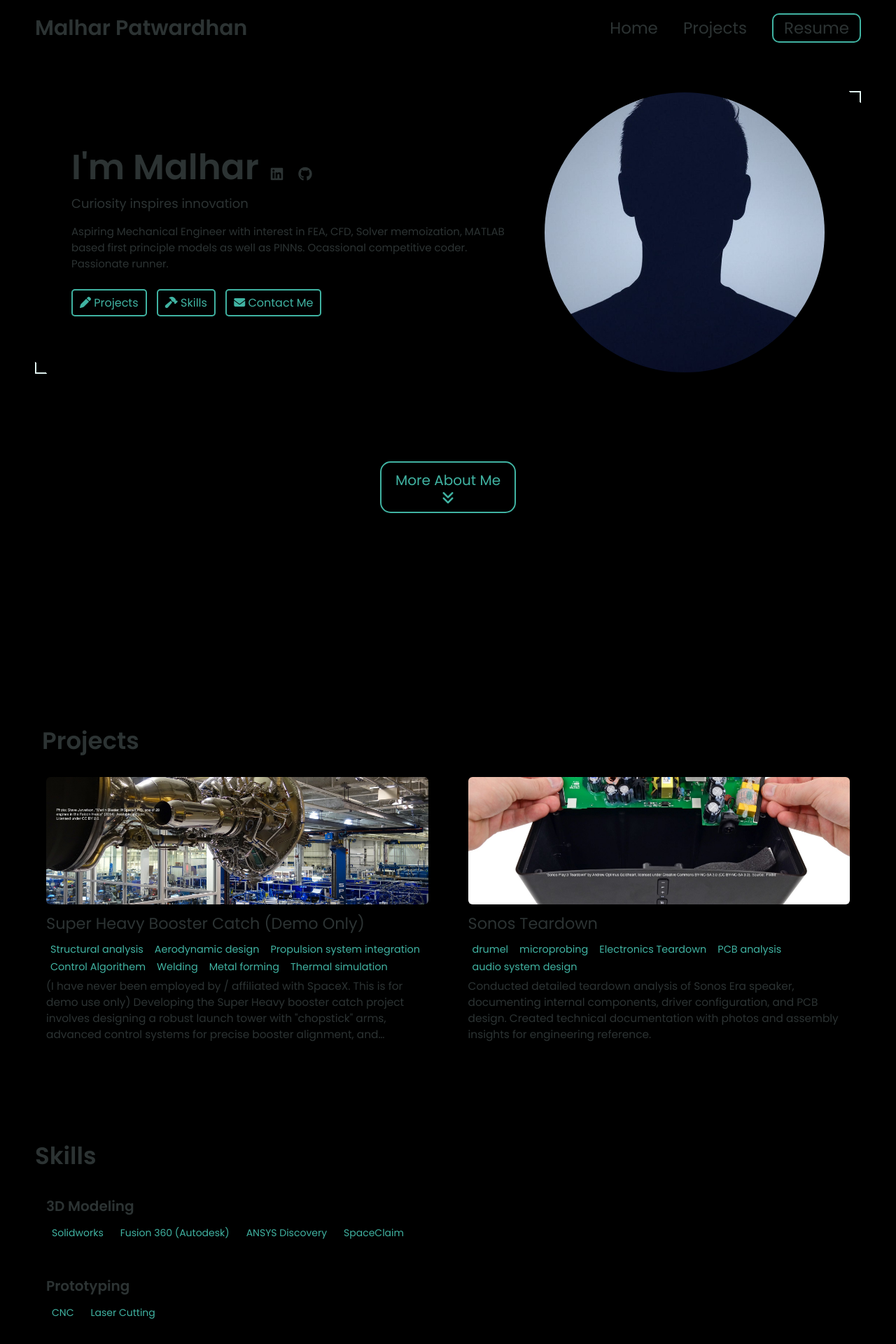
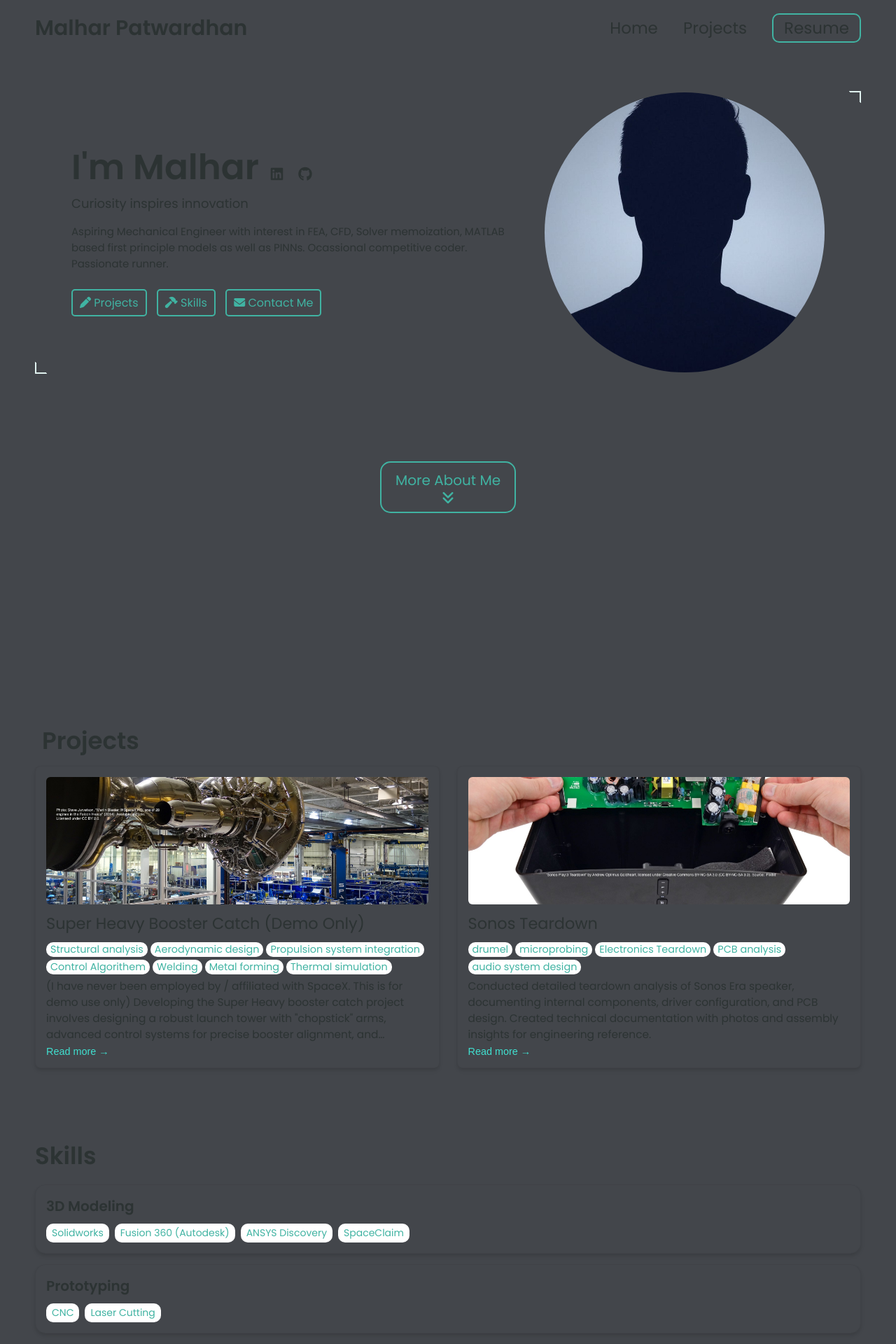
Before and after one commit to Assembly00111/Assembly00111.github.io, a Jekyll site: the page built from index.html, in a window 1280 px wide. Shown: the top 1920 px of the page at 70% size. Built offline with Jekyll 4.4.1, drawn with Linux system fonts in a browser that asks for light colours.

Commit message:
Update _config.yml

```diff
--- a/_config.yml
+++ b/_config.yml
@@ -87,9 +87,9 @@ colors: # this is the basic theme
   text: "#2c3333"
   border: "#e0f2ef"
   link: "#40b3a2"
-  highlight: "#000000"
-  background: "#000000"
-  light_background: "#000000"
+  highlight: "#40E0D0"
+  background: "#43464b"
+  light_background: white
 
 # A few examples.
 basic theme:
```
